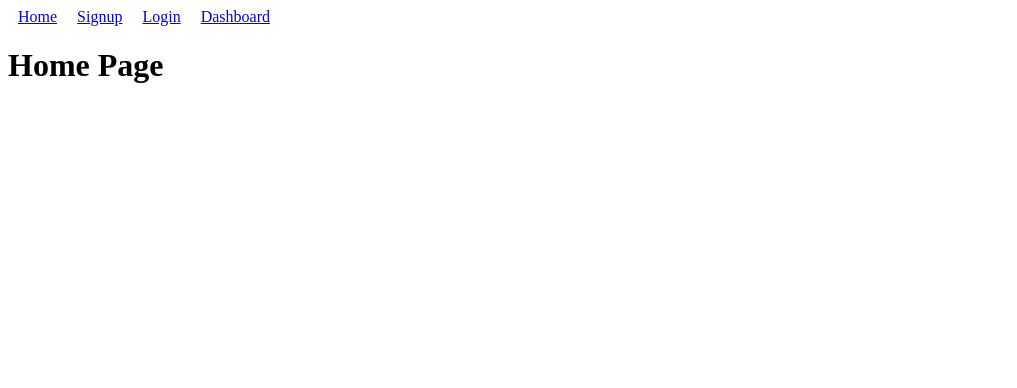
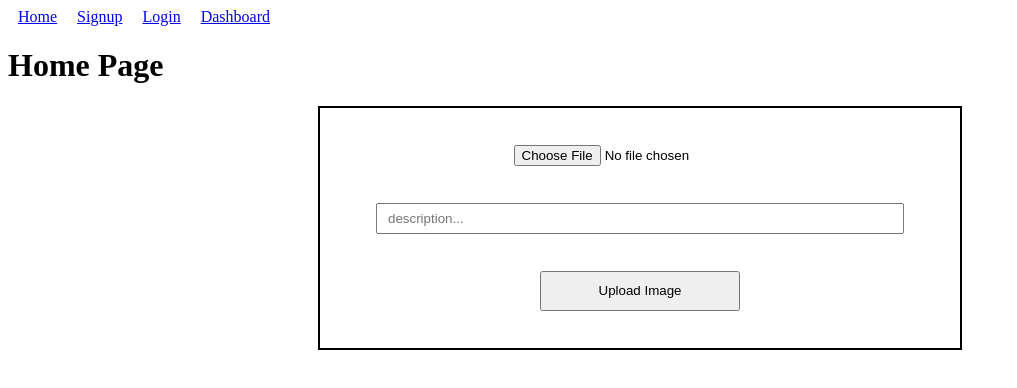
Before and after one commit to TasselledWobblegang/Chic, a React app: page / in a window 1280 px wide. Shown: the top 388 px of the page, without its empty margins (0-1017 px from the left). Built offline with nearby package versions, Linux system fonts and the light colour scheme.

Commit message:
created a testing form element on Home Component to test uploading image files

```diff
--- a/client/components/Home.jsx
+++ b/client/components/Home.jsx
@@ -1,11 +1,71 @@
-import React from 'react'
+import React, { useState } from 'react';
+
+import axios from 'axios';
 
 const Home = () => {
-    return(
+  // TEST STATE: IMAGE
+  const [file, setFile] = useState(undefined);
+  const [description, setDescription] = useState('');
+  const [images, setImages] = useState([]);
+
+  // TEST: UPLOADING IMAGE
+  async function postImage({ image, description }) {
+    const formData = new FormData();
+    formData.append('image', image);
+    formData.append('description', description);
+
+    const result = await axios.post('/images', formData, {
+      headers: { 'Content-Type': 'multipart/form-data' },
+    });
+
+    return result.data;
+  }
+
+  const submitImage = async (e) => {
+    e.preventDefault();
+    const result = await postImage({ image: file, description });
+    setImages([result.image, ...images]);
+  };
+
+  const fileSelected = (e) => {
+    const file = e.target.files[0];
+    setFile(file);
+  };
+
+  return (
     <>
       <h1>Home Page</h1>
+
+      {/* FOR TESTING PURPOSES: UPLOADING AN IMAGE */}
+      <form
+        style={{
+          display: 'flex',
+          flexDirection: 'column',
+          width: '50vw',
+          margin: 'auto',
+          alignItems: 'center',
+          justifyContent: 'space-evenly',
+          border: 'solid 2px black',
+          height: '30vh',
+        }}
+        onSubmit={submitImage}
+      >
+        <input onChange={fileSelected} type="file" accept="image/*" />
+        <input
+          style={{ height: '25px', width: '80%', paddingLeft: '10px' }}
+          value={description}
+          onChange={(e) => setDescription(e.target.value)}
+          type="text"
+          placeholder="description..."
+        />
+        <input
+          style={{ height: '40px', width: '200px' }}
+          type="submit"
+          value={'Upload Image'}
+        />
+      </form>
     </>
-    )
-}
+  );
+};
 
-export default Home
+export default Home;
--- a/package.json
+++ b/package.json
@@ -31,10 +31,12 @@
     "webpack-dev-server": "^4.15.1"
   },
   "dependencies": {
+    "axios": "^1.6.1",
     "dotenv": "^16.3.1",
     "eslint": "^8.53.0",
     "express": "^4.18.2",
     "html-webpack-plugin": "^5.5.3",
+    "multer": "^1.4.5-lts.1",
     "pg": "^8.11.3",
     "react": "^18.2.0",
     "react-dom": "^18.2.0",
```
Also changed, not shown: 2 other files (tests, documents, lock files or other folders).
